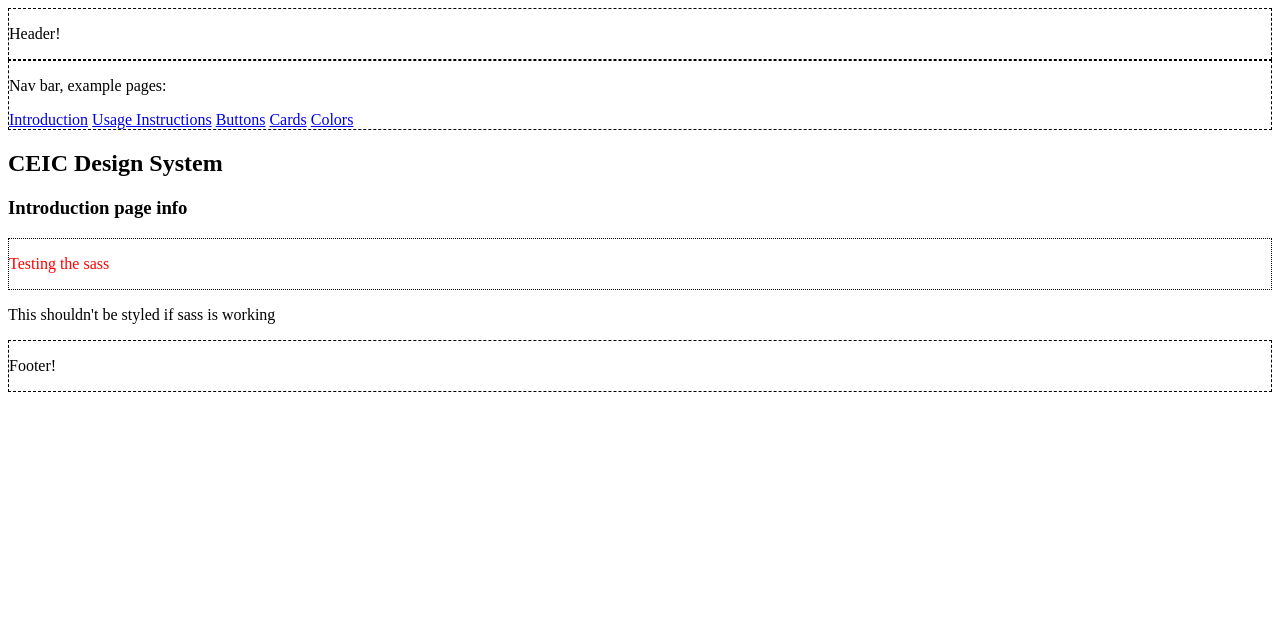
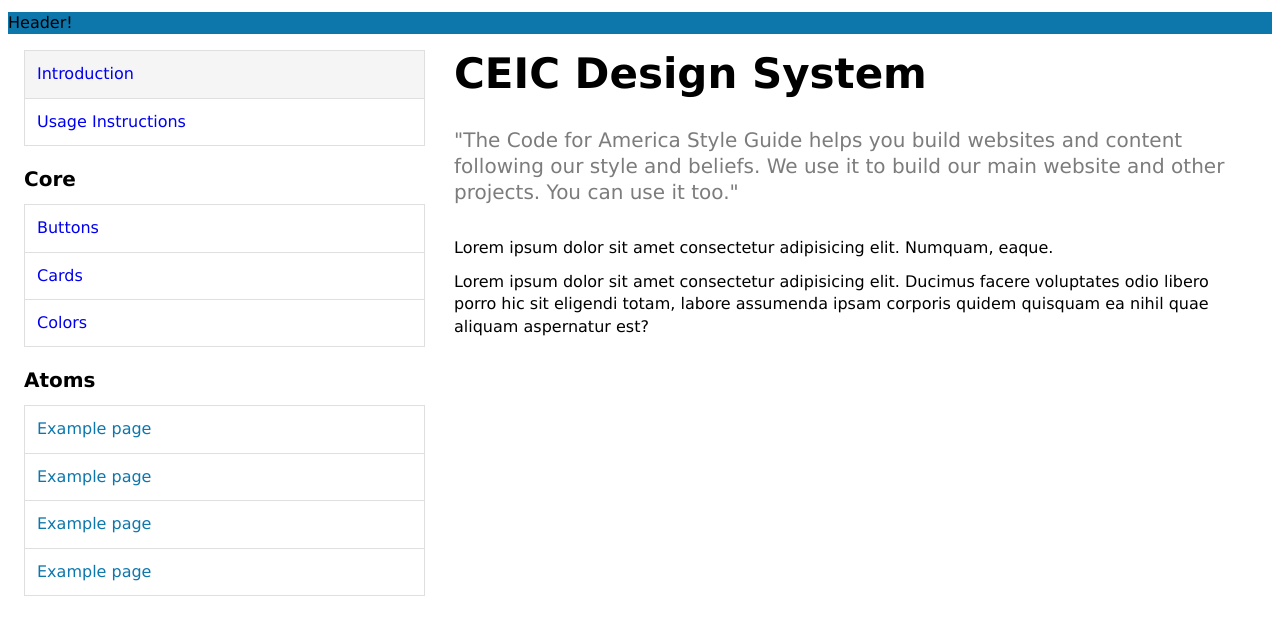
Before and after one commit to Code-For-Chicago/ceic_design_system, a Jekyll site: the page built from docs/index.html, in a window 1280 px wide. Shown: the top 635 px of the page. Built offline with Jekyll 4.4.1, drawn with Linux system fonts in a browser that asks for light colours; nearby versions of some CDN libraries.

Commit message:
Flex, CSS, and class for current page

```diff
--- a/docs/_includes/footer.html
+++ b/docs/_includes/footer.html
@@ -1,6 +1,6 @@
-<footer>
+<!-- <footer>
     <p>Footer!</p>
-</footer>
+</footer> -->
 </body>
 
 </html>
--- a/docs/_includes/nav.html
+++ b/docs/_includes/nav.html
@@ -1,9 +1,23 @@
+{% assign current = page.url | downcase | split: '/' %}
+
 <nav>
-    <p>Nav bar, example pages:</p>
-    <a href=
-    "{{ site.baseurl }}/">Introduction</a>
-    <a href="instructions.html">Usage Instructions</a>
-    <a href="buttons.html">Buttons</a>
-    <a href="cards.html">Cards</a>
-    <a href="colors.html">Colors</a>
+    <div class="nav-links">
+        <a href=
+        "{{ site.baseurl }}/" {% if current[1] == undefined %}class='current'{% endif %}>Introduction</a>
+        <a href="instructions.html" {% if current[1] == 'instructions' %}class='current'{% endif %}>Usage Instructions</a>
+    </div>
+    <!-- Accessibility questions - should this be a p tag or something more semantic? -->
+    <p>Core</p>
+    <div class="nav-links">
+        <a href="buttons.html" {% if current[1] == 'buttons' %}class='current'{% endif %}>Buttons</a>
+        <a href="cards.html" {% if current[1] == 'cards' %}class='current'{% endif %}>Cards</a>
+        <a href="colors.html" {% if current[1] == 'colors' %}class='current'{% endif %}>Colors</a>
+    </div>
+    <p>Atoms</p>
+    <div class="nav-links">
+        <a href="">Example page</a>
+        <a href="">Example page</a>
+        <a href="">Example page</a>
+        <a href="">Example page</a>
+    </div>
 </nav>
--- a/docs/_layouts/default.html
+++ b/docs/_layouts/default.html
@@ -1,9 +1,12 @@
 {% include head.html %}
 {% include header.html %}
 
-{% include nav.html %}
-
-<h2>{{ page.title }}</h2>
-{{ content }}
+<div class="flex-container">
+    {% include nav.html %}
+    <div class="main">
+        <h1>{{ page.title }}</h1>
+        {{ content }}
+    </div>
+</div>
 
 {% include footer.html %}
--- a/docs/css/style.scss
+++ b/docs/css/style.scss
@@ -1,14 +1,102 @@
 ---
 ---
 
-header, nav, footer {
-    border: 1px dashed;
+html {
+    box-sizing: border-box;
+    font-size: 1rem;
+    font-family: "freight-sans-pro", "Freight Sans Pro", "Verdana", "Arial", sans-serif;
+    font-weight: 400;
+    line-height: 1.4;
 }
 
-.test-sass {
-    border: 1px dotted;
+p {
+    margin-bottom: 0.75rem;
+    margin-top: 0.75rem;
+}
+
+
+header {
+    background-color: rgb(13, 119, 172);
+}
+
+.flex-container {
+    margin: 1em;
+}
+
+
+@media only screen and (min-width: 767px) {
+    .flex-container {
+      display: flex;
+    }
+
+    nav {
+        width: 33vw;
+    }
+
+    .main {
+        width: 66vw;
+    }
+  }
+
+nav {
+    margin-right: 2.35765%;
 
     p {
-        color: red;
+        font-size: 1.25rem;
+        font-weight: 600;
+        line-height: 1.625rem;
+    }
+
+    .nav-links {
+        border: 1px solid rgb(223, 223, 223);
+        list-style: outside none none;
+        margin-bottom: 1.25rem;
+        padding: 0px;
+    }
+
+    a {
+        border-bottom: 1px solid rgb(223, 223, 223);
+        display: block;
+        padding: 0.75rem;
+        margin: 0;
+        text-decoration: none;
+
+        &:hover {
+            background-color: rgb(245, 245, 246);
+        }
+
+        &:hover, &:active,  &:visited {
+            color: rgb(13, 119, 172);
+        }
+
+        &:focus {
+            background-color: rgb(245, 245, 246);
+            outline: .25em rgb(13, 119, 172) solid;
+        }
+
+        &.current {
+            background-color: rgb(245, 245, 246);
+        }
+
+        &:last-child {
+            border-bottom: 0px none;
+        }
     }
 }
+
+.main {
+
+    h1 {
+        font-size: 2.625rem;
+        font-weight: 600;
+        line-height: 3rem;
+        margin-top: 0;
+    }
+
+    .intro-text {
+        color: rgb(124, 124, 124);
+        font-size: 1.25rem;
+        line-height: 1.625rem;
+        margin-bottom: 2rem;
+    }
+}
--- a/docs/index.html
+++ b/docs/index.html
@@ -5,10 +5,8 @@ layout: default
 home: true
 ---
 
-<h3>Introduction page info</h3>
+<p class="intro-text">"The Code for America Style Guide helps you build websites and content following our style and beliefs. We use it to build our main website and other projects. You can use it too."</p>
 
-<div class="test-sass">
-    <p>Testing the sass</p>
-</div>
+<p>Lorem ipsum dolor sit amet consectetur adipisicing elit. Numquam, eaque.</p>
 
-<p>This shouldn't be styled if sass is working</p>
+<p>Lorem ipsum dolor sit amet consectetur adipisicing elit. Ducimus facere voluptates odio libero porro hic sit eligendi totam, labore assumenda ipsam corporis quidem quisquam ea nihil quae aliquam aspernatur est?</p>
```
